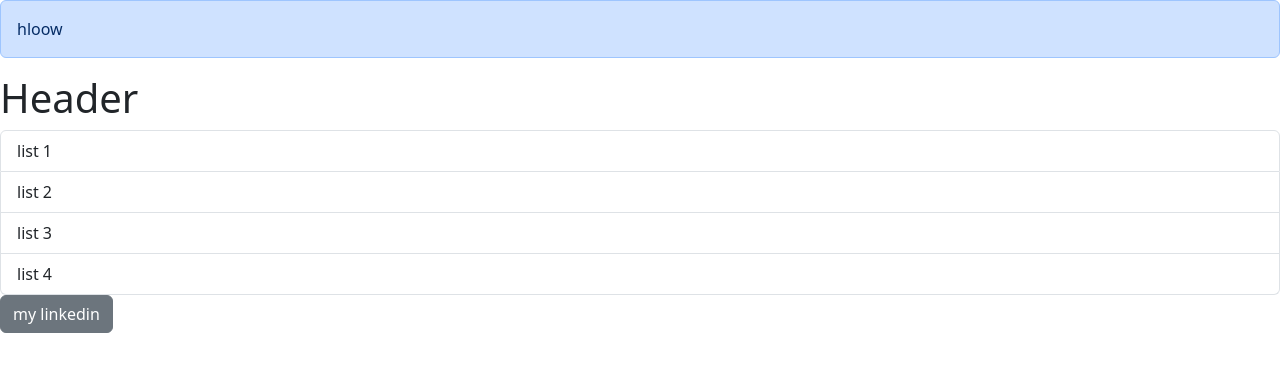
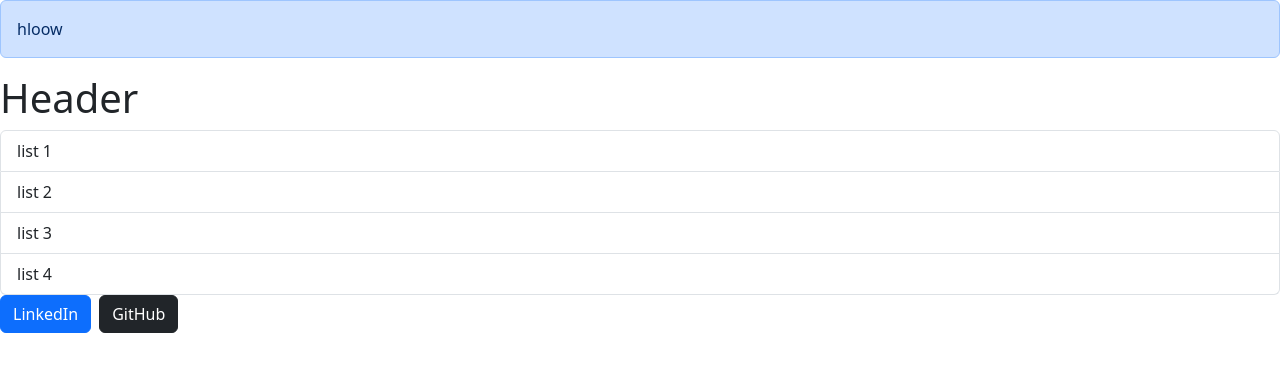
Before and after one commit to Novedh/portfolio, a React (Vite) app: page / in a window 1280 px wide. Shown: the top 372 px of the page. Built offline with nearby package versions, Linux system fonts and the light colour scheme.

Commit message:
add two buttons that link to linkedin/github

```diff
--- a/src/App.tsx
+++ b/src/App.tsx
@@ -7,6 +7,24 @@ function App() {
   const handleSelectItem = (item: string) => {
     console.log(item);
   };
+
+  const socialLinks = [
+    {
+      name: "LinkedIn",
+      url: "https://www.linkedin.com",
+      color: "primary",
+    },
+    {
+      name: "GitHub",
+      url: "https://github.com/Novedh",
+      color: "dark",
+    },
+  ];
+
+  const handleLinkClick = (url: string) => {
+    window.open(url, "_blank");
+  };
+
   return (
     <div>
       <Alert>hloow</Alert>
@@ -15,9 +33,17 @@ function App() {
         heading="Header"
         onSelectItem={handleSelectItem}
       />
-      <Button color="secondary" onClick={() => console.log("click")}>
-        my linkedin
-      </Button>
+      <div className="d-flex gap-2">
+        {socialLinks.map((link, index) => (
+          <Button
+            key={index}
+            color={link.color}
+            onClick={() => handleLinkClick(link.url)}
+          >
+            {link.name}
+          </Button>
+        ))}
+      </div>
     </div>
   );
 }
```
